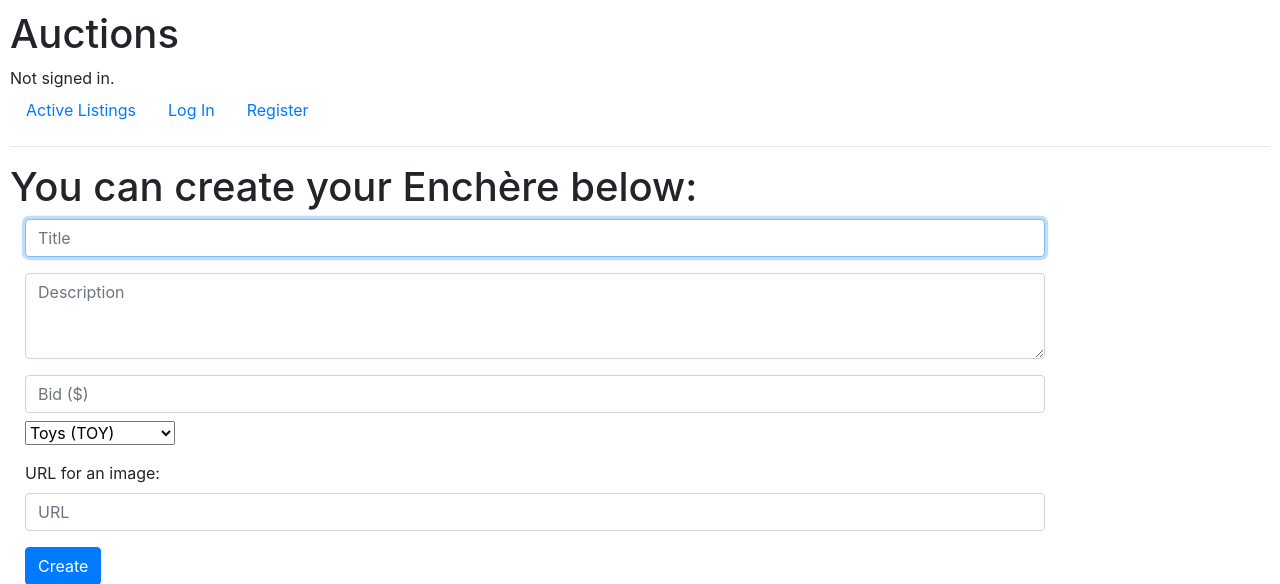
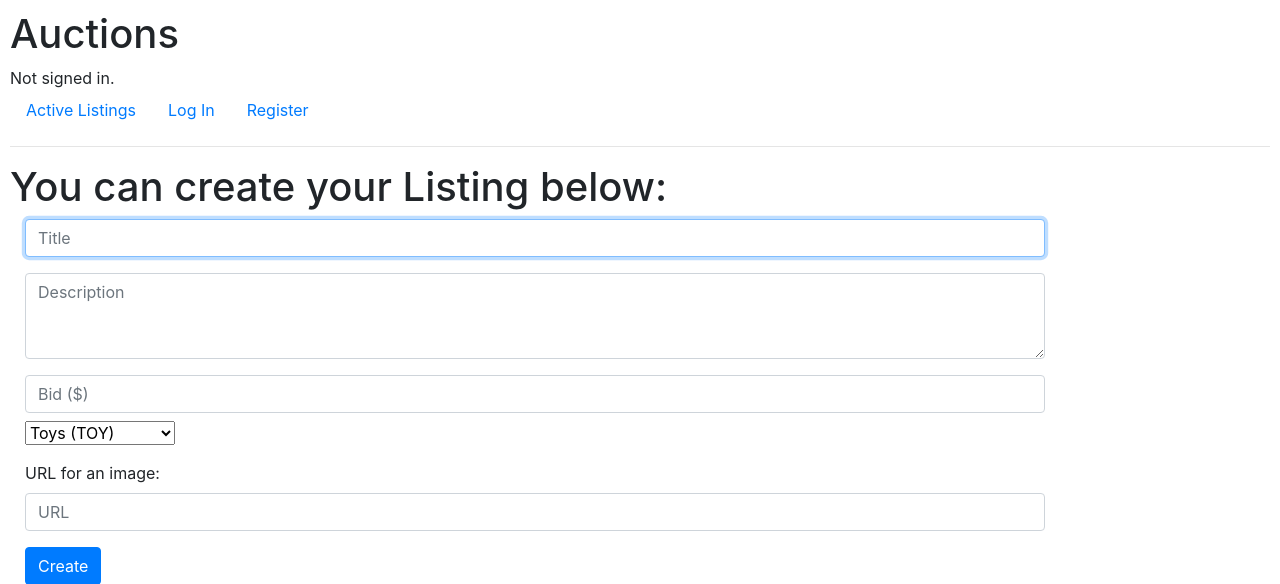
Before and after one commit to amirn003/commerce, a Django app: page /create/ in a window 1280 px wide. Shown: the top 584 px of the page. Run offline with Django 3.2, Linux system fonts and the light colour scheme; data comes from the database, SQL or seed files in the repository; both versions use the stored data as it was after the commit; some libraries are stand-ins or nearby versions.

Commit message:
add link to listing when creating a new one

```diff
--- a/auctions/templates/auctions/create.html
+++ b/auctions/templates/auctions/create.html
@@ -2,7 +2,7 @@
 
 {% block body %}
 
-<h1> You can create your Enchère below: </h1>
+<h1> You can create your Listing below: </h1>
 
 
 <form action="{% url 'add' %}" method="POST">
--- a/commerce/views.py
+++ b/commerce/views.py
@@ -32,7 +32,6 @@ def add(request):
         ## Create an object Category
         category = Category.objects.get(id=category_id)
 
-
         ## Create a Product object
         p = Product(user=current_user, name=title, category=category, description=description, initial_price=bid, picture=picture) #bid=bid
         p.save()
@@ -47,4 +46,4 @@ def add(request):
         a = AuctionListing(product=p, bid=b)
         a.save()
 
-        return HttpResponse(f"<h1> {current_user}: Add NEW Enchères for: {p} Created!</h1><br><p>{a}</p>")
+        return HttpResponse(f"<h1>New Listing added with success by <i>{current_user}</i>.<br><a href='/{a.id}'>Go to this article</a></h1>")
```
Also changed, not shown: db.sqlite3.
